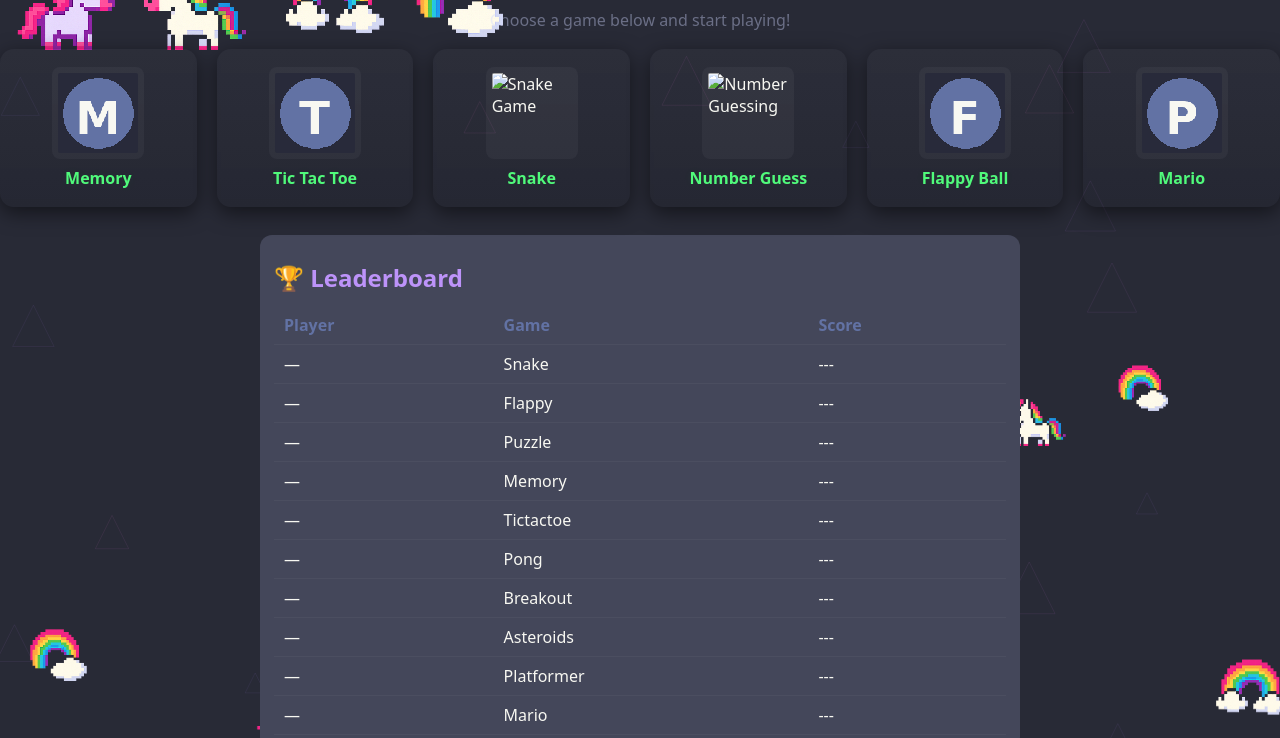
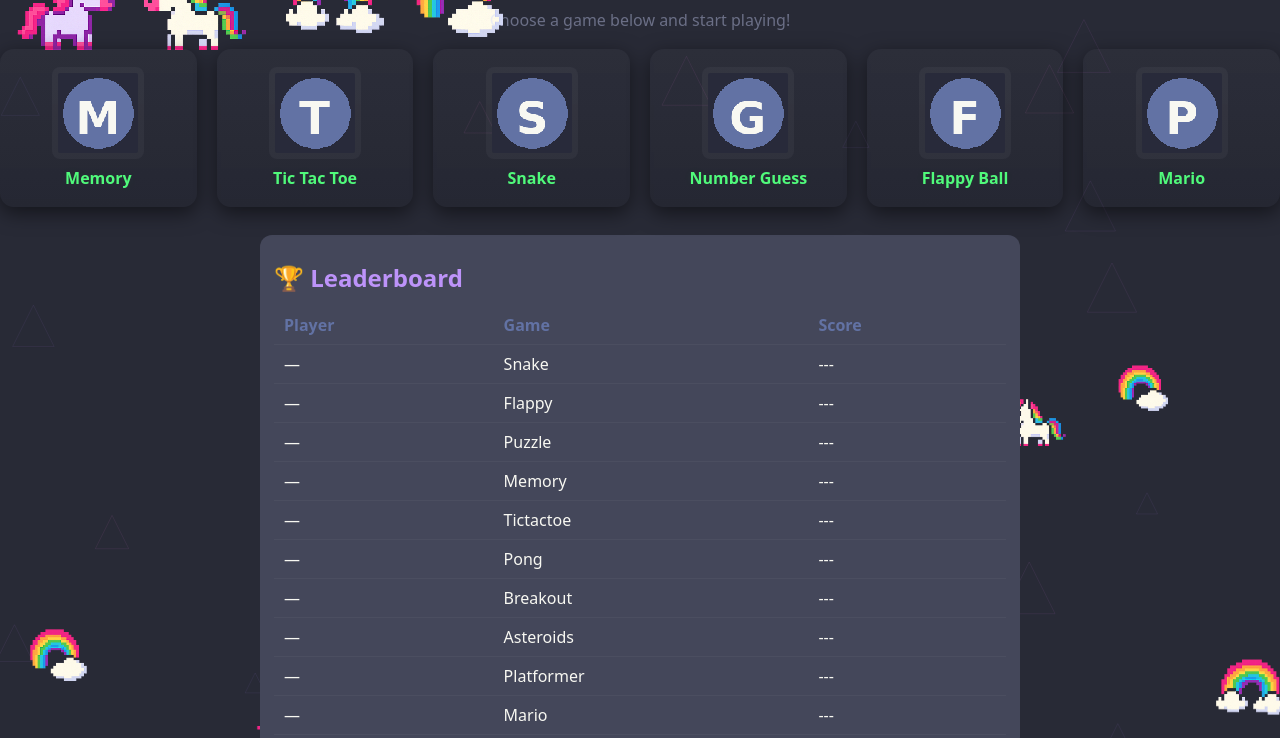
Before and after one commit to anshumanjadiya1102/anshumanjadiya1102.github.io, a plain HTML site: page games/index.html in a window 1280 px wide. Shown: the part 58-796 px from the top of the page. Drawn offline with Linux system fonts and the light colour scheme.

Commit message:
Update image sources for Snake and Number Guess games

```diff
--- a/games/index.html
+++ b/games/index.html
@@ -32,11 +32,11 @@
       <h3>Tic Tac Toe</h3>
     </a>
     <a href="snake/index.html" class="game-card">
-      <img src="assets/icons/snake.png" alt="Snake Game">
+      <img src="assets/icons/snake_icon.png" alt="Snake Game">
       <h3>Snake</h3>
     </a>
     <a href="number/index.html" class="game-card">
-      <img src="games/assets/icons/guess.png" alt="Number Guessing">
+      <img src="assets/icons/guess.png" alt="Number Guessing">
       <h3>Number Guess</h3>
     </a>
     <a href="flappy/index.html" class="game-card">
```
